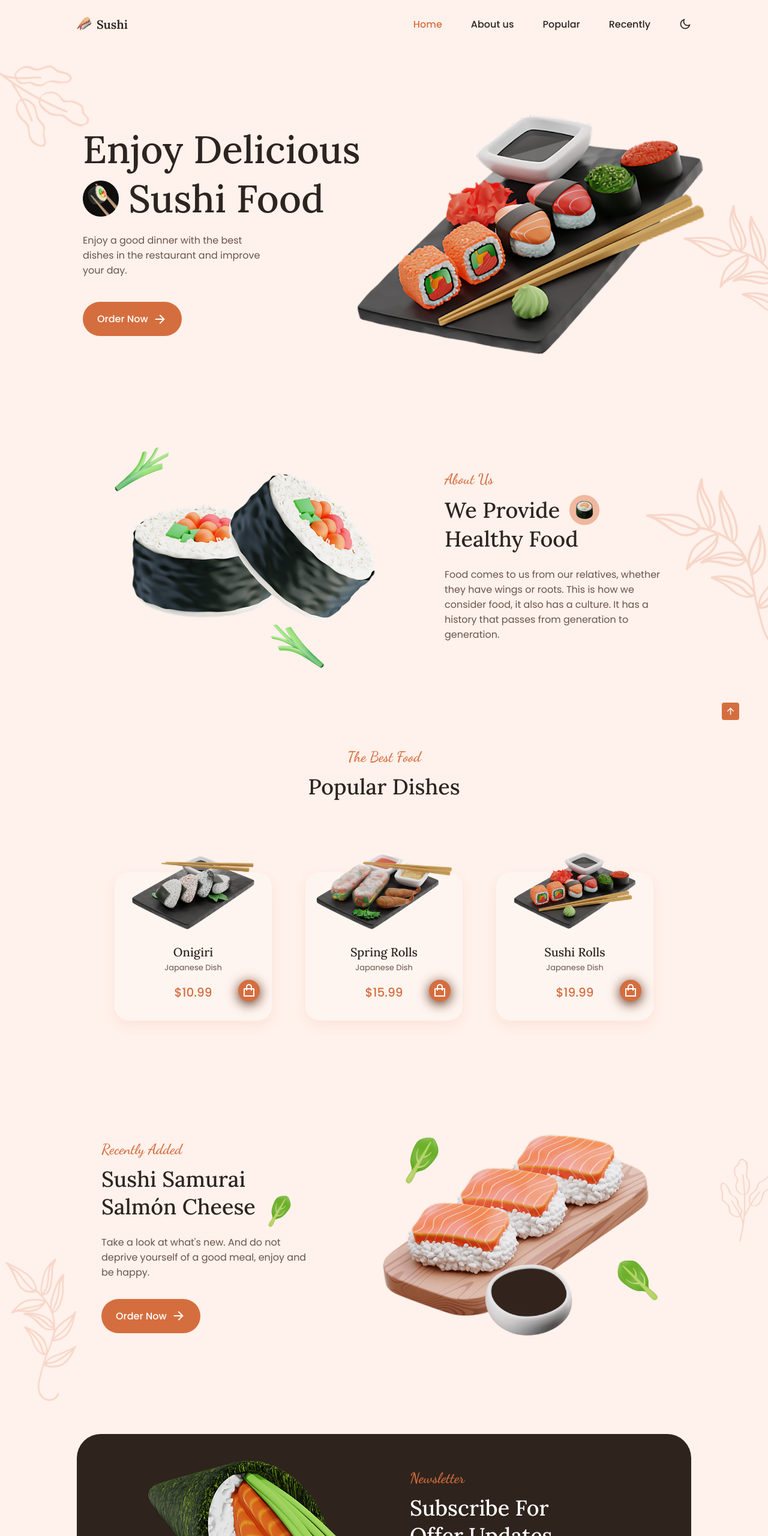
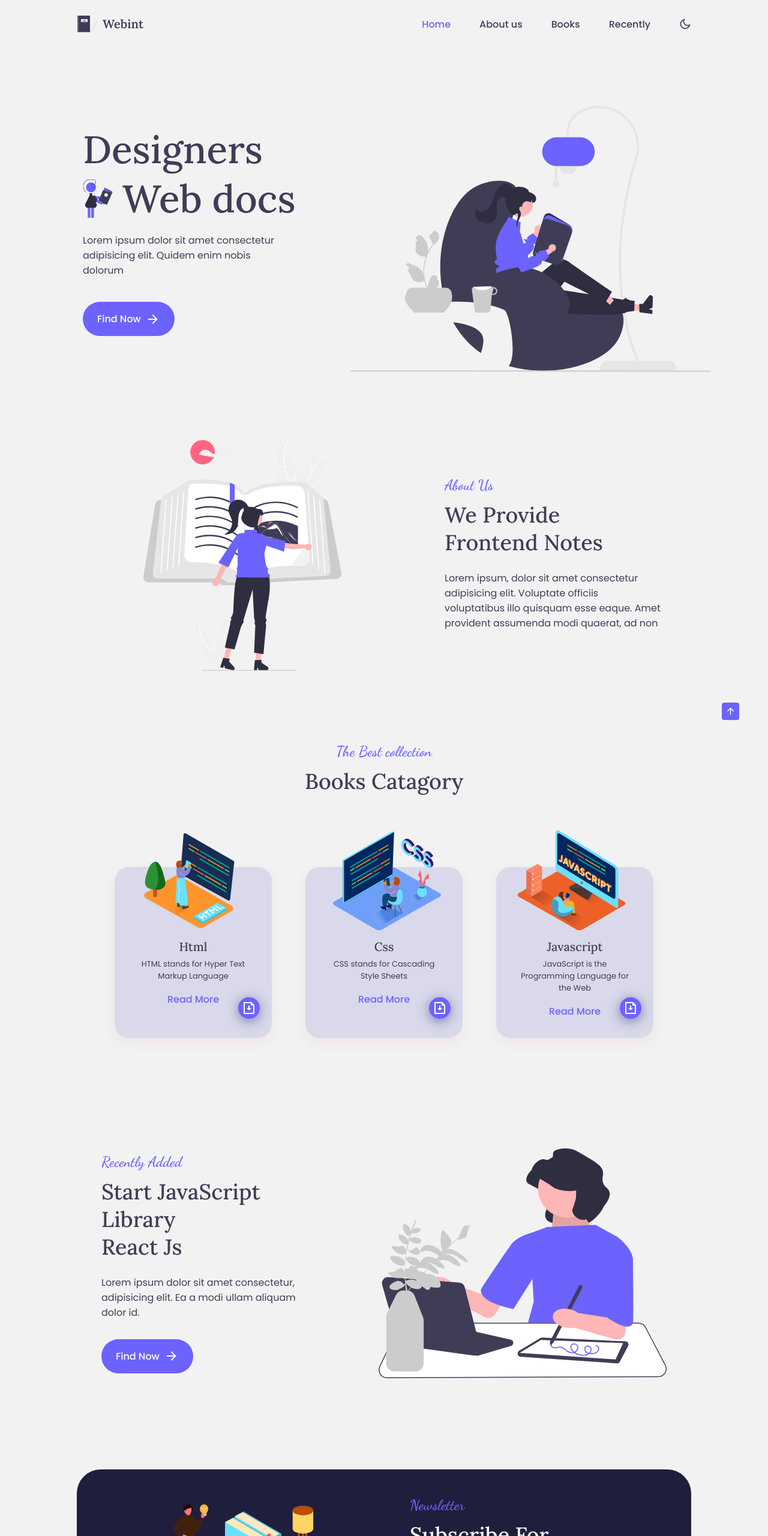
Before and after one commit to iambasilp/Webint-Website, a plain HTML site: page index.html in a window 1280 px wide. Shown: the top 2560 px of the page at 60% size. Drawn offline with nearby package versions, Linux system fonts and the light colour scheme.

Commit message:
File and folder structure

```diff
--- a/assets/css/styles.css
+++ b/assets/css/styles.css
@@ -7,13 +7,20 @@
 
   /*========== Colors ==========*/
   /*Color mode HSL(hue, saturation, lightness)*/
-  --first-color: hsl(19, 64%, 54%);
+  /* --first-color: hsl(19, 64%, 54%);
   --first-color-alt: hsl(19, 64%, 52%);
   --title-color: hsl(19, 16%, 15%);
   --text-color: hsl(19, 16%, 35%);
   --text-color-light: hsl(19, 8%, 55%);
-  --body-color: hsl(19, 100%, 96%);
-  --container-color: hsl(19, 100%, 97%);
+  --body-color: hsl(0, 0%, 100%);
+  --container-color: hsl(19, 100%, 97%); */
+  --first-color: hsl(243.46,100%,69.41%);
+  --first-color-alt: hsl(243.46,100%,67.41%);
+  --title-color: hsl(244.8,17.01%,28.82%);
+  --text-color:hsl(244.8,17.01%,28.82%);
+  --text-color-light:rgb(123, 123, 143);
+  --body-color: hsl(0,0%,94.9%);
+  --container-color: rgb(217, 217, 235);
 
   /*========== Font and typography ==========*/
   /*.5rem = 8px | 1rem = 16px ...*/
@@ -101,12 +108,12 @@ img {
 }
 /*========== Variables Dark theme ==========*/
 body.dark-theme {
-  --first-color: hsl(19, 64%, 58%);
-  --first-color-alt: hsl(19, 64%, 54%);
-  --title-color: hsl(19, 24%, 85%);
-  --text-color: hsl(19, 16%, 65%);
-  --body-color: hsl(19, 12%, 8%);
-  --container-color: hsl(19, 10%, 10%);
+  --first-color: hsl(243.46,100%,73.41%);
+  --first-color-alt: hsl(243.46,100%,69.41%);
+  --title-color: rgb(212, 210, 231);
+  --text-color:hsl(244.8,17.01%,58.82%);
+  --body-color: rgb(13, 13, 17);
+  --container-color: rgb(23, 23, 29);
 }
 /*==========
     Color changes in some parts of
@@ -115,10 +122,10 @@ body.dark-theme {
 .dark-theme .scroll-header,
 .dark-theme .nav__menu,
 .dark-theme .scrollup {
-  box-shadow: 0 2px 8px hsla(19, 64%, 4%, 0.5);
+  box-shadow: 0 2px 8px rgba(29, 29, 77, 0.5);
 }
-.dark-theme .popular__card {
-  box-shadow: 0 2px 8px hsla(19, 64%, 4%, 0.2);
+.dark-theme .books__card {
+  box-shadow: 0 2px 8px rgba(29, 29, 77, 0.2);
 }
 .dark-theme .newsletter__content {
   background-color: var(--container-color);
@@ -128,13 +135,13 @@ body.dark-theme {
   background-color: var(--body-color);
 }
 .dark-theme::-webkit-scrollbar {
-  background-color: hsl(19, 8%, 15%);
+  background-color: rgb(41, 41, 49);
 }
 .dark-theme::-webkit-scrollbar-thumb {
-  background-color: hsl(19, 8%, 25%);
+  background-color: rgb(60, 60, 70);
 }
 .dark-theme::-webkit-scrollbar-thumb:hover {
-  background-color: hsl(19, 8%, 35%);
+  background-color:rgb(87, 87, 100);
 }
 /*=============== REUSABLE CSS CLASSES ===============*/
 .container {
@@ -206,7 +213,7 @@ body.dark-theme {
   transition: color 0.4s;
 }
 .nav__logo img {
-  width: 25px;
+  width: 35px;
 }
 .nav__toggle {
   font-size: 1.5rem;
@@ -220,7 +227,7 @@ body.dark-theme {
     background-color: var(--body-color);
     width: 100%;
     padding-block: 3.5rem;
-    box-shadow: 0 8px 20px hsla(19, 64%, 24%, 0.1);
+    box-shadow: 0 8px 20px rgba(31, 31, 117, 0.5);
     transition: top 0.4s;
   }
 }
@@ -245,23 +252,6 @@ body.dark-theme {
   right: 1rem;
   cursor: pointer;
 }
-.nav__leaf-1,
-.nav__leaf-2 {
-  position: absolute;
-  opacity: 0.2;
-}
-.nav__leaf-1 {
-  width: 100px;
-  top: 0.75rem;
-  left: -2rem;
-  transform: rotate(165deg);
-}
-.nav__leaf-2 {
-  width: 50px;
-  right: -1rem;
-  bottom: 0;
-  transform: rotate(-30deg);
-}
 /* Show menu */
 .show-menu {
   top: 0;
@@ -282,7 +272,7 @@ body.dark-theme {
 }
 .home__container {
   row-gap: 3rem;
-  padding-top: 2rem;
+  padding-top:1rem;
 }
 .home__img {
   width: 300px;
@@ -297,7 +287,7 @@ body.dark-theme {
   margin-bottom: 1rem;
 }
 .home__title img {
-  width: 40px;
+  width: 30px;
 }
 .home__title div {
   display: flex;
@@ -308,23 +298,6 @@ body.dark-theme {
 .home__description {
   padding: 0 1rem;
   margin-bottom: 2.5rem;
-}
-.home__leaf-1,
-.home__leaf-2 {
-  position: absolute;
-  opacity: 0.2;
-}
-.home__leaf-1 {
-  width: 80px;
-  top: 8rem;
-  left: -1rem;
-  transform: rotate(90deg);
-}
-.home__leaf-2 {
-  width: 100px;
-  right: -2rem;
-  bottom: 1rem;
-  transform: rotate(-15deg);
 }
 /*=============== BUTTON ===============*/
 .button {
@@ -369,26 +342,19 @@ body.dark-theme {
   column-gap: 0.5rem;
 }
 .about__img {
-  width: 300px;
+  width: 220px;
   justify-self: center;
 }
-.about__leaf {
-  position: absolute;
-  opacity: 0.2;
-  width: 100px;
-  right: -1.5rem;
-  bottom: 11rem;
-  transform: rotate(-15deg);
-}
 
-/*=============== POPULAR ===============*/
-.popular__container {
+
+/*=============== books ===============*/
+.books__container {
   padding-top: 4rem;
   grid-template-columns: 250px;
   justify-content: center;
   row-gap: 5.5rem;
 }
-.popular__card {
+.books__card {
   position: relative;
   background-color: var(--container-color);
   padding: 7rem 2rem 1.5rem;
@@ -397,30 +363,30 @@ body.dark-theme {
   border-radius: 1rem;
   transition: background 0.4s; /* For dark theme animation */
 }
-.popular__img {
+.books__img {
   transition: all ease 0.3s;
   width: 220px;
   position: absolute;
   inset: 0;
-  top: -2.5rem;
+  top: -4rem;
   margin: 0 auto;
 }
-.popular__name {
+.books__name {
   font-size: var(--h3-font-size);
   font-family: var(--title-font);
-  margin-bottom: 0.25rem;
+  margin-bottom: 0.45rem;
 }
-.popular__description {
+.books__description {
   display: block;
   font-size: var(--smaller-font-size);
   margin-bottom: 1rem;
 }
-.popular__price {
-  font-size: var(--h3-font-size);
+.books__details {
+  font-size: var(--h5-font-size);
   font-weight: var(--font-medium);
   color: var(--first-color);
 }
-.popular__button {
+.books__button {
   display: flex;
   background-color: var(--first-color);
   padding: 6px;
@@ -429,17 +395,17 @@ body.dark-theme {
   outline: none;
   color: #fff;
   font-size: 1.5rem;
-  box-shadow: 0 4px 20px hsla(19, 64%, 20%);
+  box-shadow: 0 4px 20px rgba(26, 26, 112, 0.5);
   position: absolute;
   bottom: 1.25rem;
   right: 1.25rem;
   cursor: pointer;
   transition: background 0.3s;
 }
-.popular__button:hover {
+.books__button:hover {
   background-color: var(--first-color-alt);
 }
-.popular__card:hover .popular__img {
+.books__card:hover .books__img {
   transform: translateY(-0.25rem);
 }
 
@@ -457,33 +423,9 @@ body.dark-theme {
 .recently__description {
   margin-bottom: 2rem;
 }
-.recently__data-img {
-  width: 25px;
-  position: absolute;
-  top: 3.5rem;
-  right: 1.5rem;
-  transform: rotate(30deg);
-}
 .recently__img {
   width: 300px;
   justify-self: center;
-}
-.recently__leaf-1,
-.recently__leaf-2 {
-  position: absolute;
-  opacity: 0.2;
-}
-.recently__leaf-1 {
-  width: 80px;
-  top: 17rem;
-  left: -1rem;
-  transform: rotate(15deg);
-}
-.recently__leaf-2 {
-  width: 40px;
-  right: -1rem;
-  bottom: 12rem;
-  transform: rotate(-30deg);
 }
 /*=============== NEWSLETTER ===============*/
 .newsletter__container {
@@ -491,7 +433,7 @@ body.dark-theme {
 }
 .newsletter__content {
   position: relative;
-  background-color: hsl(19, 24%, 15%);
+  background-color:rgb(31, 30, 61);
   border-radius: 2.5rem;
   text-align: center;
   overflow: hidden;
@@ -502,7 +444,7 @@ body.dark-theme {
   width: 250px;
   position: absolute;
   top: -4.5rem;
-  left: -8rem;
+  left: -7rem;
 }
 .newsletter__content .section__title {
   color: #fff;
@@ -527,13 +469,6 @@ body.dark-theme {
 }
 .newsletter__button {
   cursor: pointer;
-}
-.newsletter__spinach {
-  width: 30px;
-  position: absolute;
-  right: 2rem;
-  bottom: -2rem;
-  transform: rotate(45deg);
 }
 .newsletter__container,
 .newsletter__form,
@@ -668,11 +603,11 @@ body.dark-theme {
   background-color: white;
 }
 ::-webkit-scrollbar-thumb {
-  background-color: hsl(16, 8%, 65%);
+  background-color: rgb(164, 164, 173);
   border-radius: 0.5rem;
 }
 ::-webkit-scrollbar-thumb:hover {
-  background-color: hsl(16, 5%, 55%);
+  background-color: rgb(150, 150, 158);
 }
 /*=============== SCROLL UP ===============*/
 .scrollup {
@@ -683,7 +618,7 @@ body.dark-theme {
   padding: 0.35rem;
   border-radius: 0.25rem;
   font-size: 1.1rem;
-  box-shadow: hsla(19, 64%, 24%, 0.1);
+  box-shadow: rgba(30, 30, 119, 0.5);
   color: var(--first-color);
   z-index: var(--z-tooltip);
   background-color:var(--first-color);
@@ -776,7 +711,7 @@ body.dark-theme {
   .dark-theme .nav__menu{
     box-shadow: none;
   }
-  .popular__container{
+  .books__container{
     grid-template-columns: repeat(2,250px);
   }
   .footer__content{
@@ -805,7 +740,7 @@ body.dark-theme {
     text-align: initial;
   }
   .home__title img{
-    width: 60px;
+    width: 50px;
   }
   .home__title div{
    justify-content: initial;
@@ -841,21 +776,21 @@ body.dark-theme {
     width: 50px;
   }
   .about__img{
-    width: 450px;
+    width: 330px;
   }
-  .popular__container{
+  .books__container{
     grid-template-columns: repeat(3,262px);
     column-gap: 3.5rem;
     padding-block: 6rem 4rem;
   }
-  .popular__card{
+  .books__card{
     padding: 7.5rem 2rem 2rem;
     border-radius: 1.5rem;
   }
-  .popular__img{
+  .books__img{
     width: 230px;
   }
-  .popular__button{
+  .books__button{
     bottom: 2rem;
   }
   .recently__container{
--- a/assets/js/main.js
+++ b/assets/js/main.js
@@ -107,4 +107,4 @@ sr.reveal('.home__img, .newsletter__container,.footer__logo,.footer__description
 sr.reveal('.home__data',{origin:"bottom"})
 sr.reveal('.about__img, .recently__img',{origin:"right"})
 sr.reveal('.about__data , .recently__data , .newsletter__button',{origin:"left"})
-sr.reveal('.popular__card',{interval:60})
+sr.reveal('.books__card',{interval:70})
--- a/index.html
+++ b/index.html
@@ -6,7 +6,7 @@
     <meta name="viewport" content="width=device-width, initial-scale=1.0">
 
     <!--=============== FAVICON ===============-->
-    <link rel="shortcut icon" href="assets/img/favicon.png" type="image/x-icon">
+    <link rel="shortcut icon" href="assets/img/Try/Knowledge _Outline.png" type="image/x-icon">
 
     <!--=============== REMIXICONS ===============-->
     <link href="https://cdn.jsdelivr.net/npm/remixicon@2.5.0/fonts/remixicon.css" rel="stylesheet">
@@ -14,7 +14,7 @@
     <!--=============== CSS ===============-->
     <link rel="stylesheet" href="assets/css/styles.css">
 
-    <title>Responsive sushi website - Basil Pulikuth</title>
+    <title>Webint Designers</title>
 </head>
 
 <body>
@@ -22,8 +22,8 @@
     <header class="header" id="header">
         <nav class="nav container">
             <a href="#" class="nav__logo">
-                <img src="./assets/img/logo.png" alt="logo image">
-                Sushi
+                <img src="./assets/img/Try/logo.png" alt="logo image">
+                Webint
             </a>
             <div class="nav__menu" id="nav-menu">
                 <ul class="nav__list">
@@ -34,7 +34,7 @@
                         <a href="#about" class="nav__link">About us</a>
                     </li>
                     <li class="nav__item">
-                        <a href="#popular" class="nav__link">Popular</a>
+                        <a href="#books" class="nav__link">Books</a>
                     </li>
                     <li class="nav__item">
                         <a href="#recently" class="nav__link">Recently</a>
@@ -45,8 +45,6 @@
                 <div class="nav__close" id="nav-close">
                     <i class="ri-close-line"></i>
                 </div>
-                <img src="assets/img/leaf-branch-4.png" alt="nav image" class="nav__leaf-1">
-                <img src="assets/img/leaf-branch-3.png" alt="nav image" class="nav__leaf-2">
             </div>
             <div class="nav__buttons">
                 <!-- Theme Change button -->
@@ -63,27 +61,25 @@
         <!--==================== HOME ====================-->
         <section class="home section" id="home">
             <div class="home__container container grid">
-                <img src="./assets/img/home-sushi-rolls.png" alt="home image" class="home__img">
+                <img src="./assets/img/Try/Home.svg" alt="home image" class="home__img">
                 <div class="home__data">
                     <h1 class="home__title">
-                        Enjoy Delicious
+                        Designers
                         <div>
-                            <img src="./assets/img/home-sushi-title.png" alt="home image">
-                            Sushi Food
+                            <img src="./assets/img/Try/home_title.png" alt="home image">
+                            Web docs
                         </div>
                     </h1>
                     <p class="home__description">
-                        Enjoy a good dinner with the best dishes in
-                        the restaurant and improve your day.
+                        Lorem ipsum dolor sit amet consectetur
+                        adipisicing elit. Quidem enim nobis dolorum
                     </p>
                     <a href="#" class="home__button button">
-                        Order Now
+                        Find Now
                         <i class="ri-arrow-right-line"></i>
                     </a>
                 </div>
             </div>
-            <img src="./assets/img/leaf-branch-2.png" alt="home image" class="home__leaf-1">
-            <img src="./assets/img/leaf-branch-1.png" alt="home image" class="home__leaf-2">
         </section>
 
         <!--==================== ABOUT ====================-->
@@ -94,55 +90,53 @@
                     <h2 class="section__title about__title">
                         <div>
                             We Provide
-                            <img src="./assets/img/about-sushi-title.png" alt="about image">
+
                         </div>
 
-                        Healthy Food
+                        Frontend Notes
                     </h2>
                     <p class="about__description">
-                        Food comes to us from our relatives, whether they
-                        have wings or roots. This is how we consider food,
-                        it also has a culture. It has a history that passes
-                        from generation to generation.
+                        Lorem ipsum, dolor sit amet consectetur adipisicing elit. Voluptate officiis voluptatibus illo
+                        quisquam esse eaque. Amet provident assumenda modi quaerat, ad non
                     </p>
                 </div>
-                <img src="./assets/img/about-sushi.png" alt="about image" class="about__img">
+                <img src="./assets/img/Try/about.svg" alt="about image" class="about__img">
             </div>
-            <img src="./assets/img/leaf-branch-1.png" alt="about image" class="about__leaf">
+
 
         </section>
 
-        <!--==================== POPULAR ====================-->
-        <section class="popular section" id="popular">
-            <span class="section__subtitle">The Best Food</span>
-            <h2 class="section__title">Popular Dishes</h2>
+        <!--==================== books ====================-->
+        <section class="books section" id="books">
+            <span class="section__subtitle">The Best collection</span>
+            <h2 class="section__title">Books Catagory</h2>
 
-            <div class="popular__container container grid">
-                <article class="popular__card">
-                    <img src="./assets/img/popular-onigiri.png" class="popular__img" alt="popular image" srcset="">
-                    <h3 class="popular__name">Onigiri</h3>
-                    <span class="popular__description">Japanese Dish</span>
-                    <span class="popular__price">$10.99</span>
-                    <button class="popular__button">
-                        <i class="ri-shopping-bag-line"></i>
+            <div class="books__container container grid">
+                <article class="books__card">
+                    <img src="./assets/img/Try/HTML_Isometric.svg" class="books__img" alt="books image" srcset="">
+                    <h3 class="books__name">Html</h3>
+                    <span class="books__description">HTML stands for Hyper Text Markup Language</span>
+                    <a href="#" class="books__details">Read More</a>
+                    <button class="books__button">
+                        <i class="ri-file-download-line"></i>
                     </button>
                 </article>
-                <article class="popular__card">
-                    <img src="./assets/img/popular-spring-rols.png" class="popular__img" alt="popular image" srcset="">
-                    <h3 class="popular__name">Spring Rolls</h3>
-                    <span class="popular__description">Japanese Dish</span>
-                    <span class="popular__price">$15.99</span>
-                    <button class="popular__button">
-                        <i class="ri-shopping-bag-line"></i>
+                <article class="books__card">
+                    <img src="./assets/img/Try/CSS_Isometric.svg" class="books__img" alt="books image" srcset="">
+                    <h3 class="books__name">Css</h3>
+                    <span class="books__description">CSS stands for Cascading Style Sheets</span>
+                    <a href="#" class="books__details">Read More</a>
+                    <button class="books__button">
+                        <i class="ri-file-download-line"></i>
                     </button>
                 </article>
-                <article class="popular__card">
-                    <img src="./assets/img/popular-sushi-rolls.png" class="popular__img" alt="popular image" srcset="">
-                    <h3 class="popular__name">Sushi Rolls</h3>
-                    <span class="popular__description">Japanese Dish</span>
-                    <span class="popular__price">$19.99</span>
-                    <button class="popular__button">
-                        <i class="ri-shopping-bag-line"></i>
+                <article class="books__card">
+                    <img src="./assets/img/Try/Javascript_Isometric.svg" class="books__img" alt="books image" srcset="">
+                    <h3 class="books__name">Javascript</h3>
+                    <span class="books__description">JavaScript is the Programming Language for the Web</span>
+                    <a href="#" class="books__details">Read More</a>
+                    <button class="books__button">
+                        <i class="ri-file-download-line"></i>
                     </button>
                 </article>
 
@@ -155,36 +149,31 @@
                 <div class="recently__data">
                     <span class="section__subtitle">Recently Added</span>
                     <h2 class="section__title">
-                        Sushi Samurai <br>
-                        Salmón Cheese
+                        Start JavaScript Library <br>
+                        React Js
                     </h2>
                     <div class="recently__description">
-                        Take a look at what's new. And do not deprive
-                        yourself of a good meal, enjoy and be happy.
+                        Lorem ipsum dolor sit amet consectetur, adipisicing elit. Ea a modi ullam aliquam dolor id.
                     </div>
                     <a href="#" class="recently__button button">
-                        Order Now
+                        Find Now
                         <i class="ri-arrow-right-line"></i>
                     </a>
-                    <img src="./assets/img/spinach-leaf.png" alt="recently image" class="recently__data-img">
                 </div>
-                <img src="./assets/img/recently-salmon-sushi.png" alt="recently image" class="recently__img">
+                <img src="./assets/img/Try/recently.svg" alt="recently image" class="recently__img">
             </div>
-            <img src="./assets/img/leaf-branch-1.png" alt="recently image" class="recently__leaf-1">
-            <img src="./assets/img/leaf-branch-2.png" alt="recently image" class="recently__leaf-2">
-
         </section>
 
         <!--==================== NEWSLETTER ====================-->
         <section class="newsletter section" id="newslette">
             <div class="newsletter__container container">
                 <div class="newsletter__content grid">
-                    <img src="./assets/img/newsletter-sushi.png" alt="newsletter imgage" class="newsletter__img">
+                    <img src="./assets/img/Try/newsletter.svg" alt="newsletter imgage" class="newsletter__img">
                     <div class="newsletter__data">
                         <span class="section__subtitle">Newsletter</span>
                         <h2 class="section__title">
                             Subscribe For <br>
-                            Offer Updates
+                            Extra Support
                         </h2>
                         <form action="" class="newsletter__form">
                             <input type="email" class="newsletter__input" placeholder="Enter email">
@@ -194,7 +183,6 @@
                         </form>
                     </div>
                 </div>
-                <img src="./assets/img/spinach-leaf.png" alt="" class="newsletter__spinach">
             </div>
         </section>
     </main>
@@ -204,13 +192,13 @@
         <div class="footer__container container grid">
             <div>
                 <a href="#" class="footer__logo">
-                    <img src="./assets/img/logo.png" alt="logo image">
-                    Sushi
+                    <img src="./assets/img/Try/logo.png" alt="logo image">
+                    Webint
                 </a>
                 <p class="footer__description">
-                    Food for the body is not <br>
-                    enough. There must be food <br>
-                    for the soul.
+                  Lorem ipsum dolor sit<br>
+                  amet consectetur adipisicing elit.<br>
+                  placeat reiciendis
                 </p>
             </div>
             <div class="footer__content">
@@ -238,13 +226,13 @@
                             <a href="" class="footer__link">Contact</a>
                         </li>
                         <li>
-                            <a href="" class="footer__link">Order & Returns</a>
+                            <a href="" class="footer__link">Ideas</a>
                         </li>
                         <li>
                             <a href="" class="footer__link">Videos</a>
                         </li>
                         <li>
-                            <a href="" class="footer__link">Reservation</a>
+                            <a href="" class="footer__link">Notes</a>
                         </li>
                     </ul>
                 </div>
@@ -264,8 +252,8 @@
                 <div>
                     <h3 class="footer__title">Social Media</h3>
                     <ul class="footer__social">
-                      <a href="https://www.facebook.com/" class="footer__social-link">
-                        <i class="ri-facebook-circle-fill"></i>
+                        <a href="https://github.com/iambasilp" class="footer__social-link">
+                            <i class="ri-github-fill"></i>
                         </a>
                         <a href="https://www.instagram.com/" class="footer__social-link">
                             <i class="ri-instagram-fill"></i>
@@ -276,9 +264,6 @@
                     </ul>
                 </div>
             </div>
-            <img src="./assets/img/spring-onion.png" alt="footer image" class="footer__onion">
-            <img src="./assets/img/spinach-leaf.png" alt="footer image" class="footer__spinach">
-            <img src="./assets/img/leaf-branch-4.png" alt="footer image" class="footer__leaf">
         </div>
         <div class="footer__info container">
             <div class="footer__card">
@@ -288,7 +273,7 @@
                 <img src="./assets/img/footer-card-4.png" alt="footer image">
             </div>
             <span class="footer__copy">
-                &#169; Copyright Bedimcode. All rights reserved
+                &#169; Copyright Basil Pulikuth. All rights reserved
             </span>
         </div>
     </footer>
```
Also changed, not shown: assets/img/Try/CSS_Isometric.svg (added), assets/img/Try/HTML_Isometric.svg (added), assets/img/Try/Home.svg (added), assets/img/Try/Javascript_Isometric.svg (added), assets/img/Try/Knowledge _Outline.png (added), assets/img/Try/about.svg (added), assets/img/Try/catogary1.svg (added), assets/img/Try/home_title.png (added), assets/img/Try/logo.png (added), assets/img/Try/logo.svg (added), assets/img/Try/newsletter.svg (added), assets/img/Try/recently.svg (added). Lines whose indentation alone changed are shown as unchanged.
